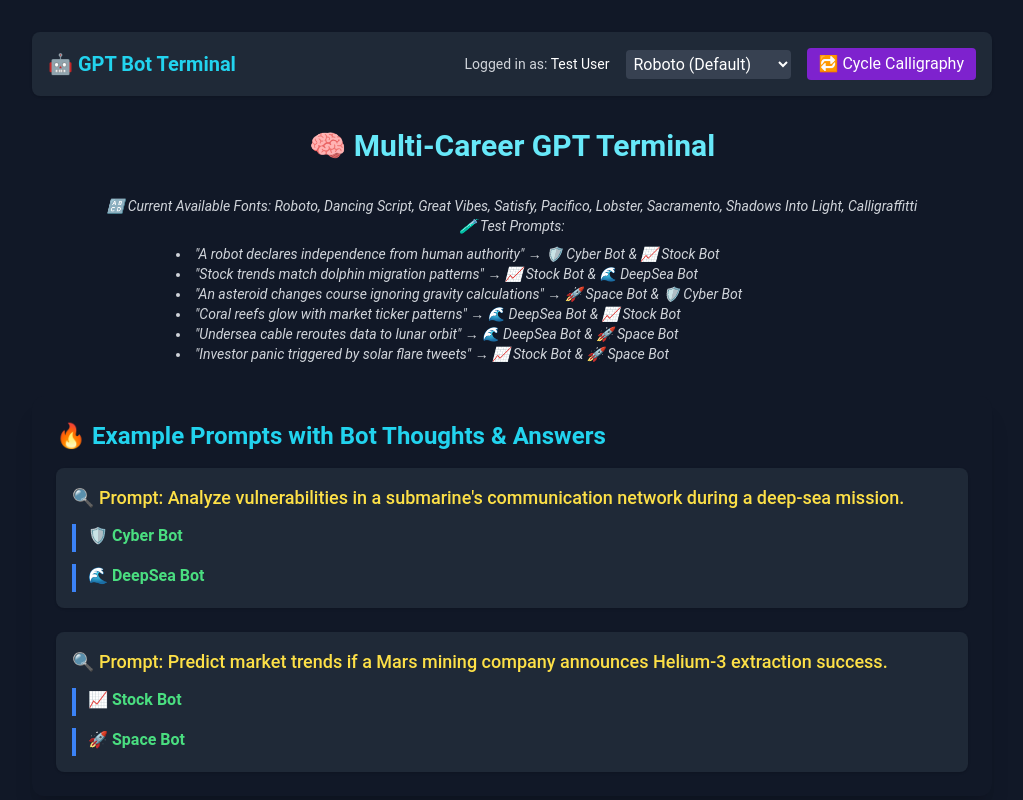
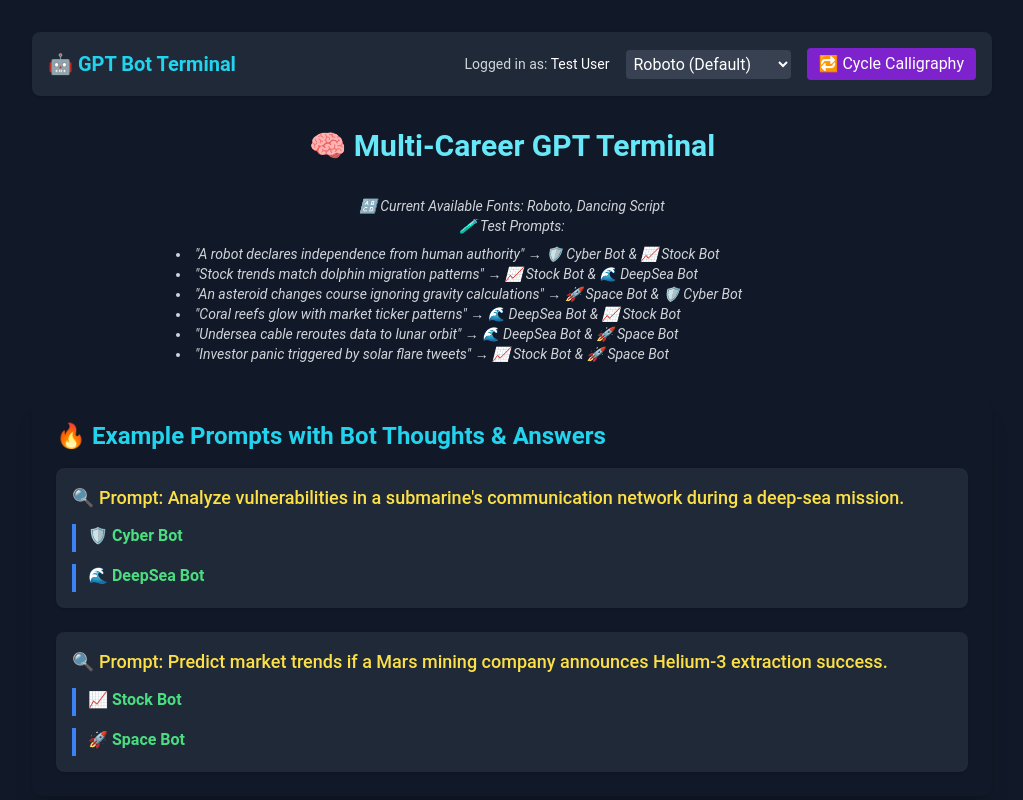
Before and after one commit to krishramoju2/ai-is-colab-2.0, a Next.js app: page / in a window 1280 px wide. Shown: the top 800 px of the page, without its empty margins (128-1151 px from the left). Built offline with nearby package versions, Linux system fonts and the light colour scheme.

Commit message:
Update page.tsx

```diff
--- a/app/page.tsx
+++ b/app/page.tsx
@@ -70,7 +70,7 @@ export default function HomePage() {
       </h1>
 
       <div className="text-sm text-gray-300 text-center italic">
-        <p>🔠 Current Available Fonts: Roboto, Dancing Script, Great Vibes, Satisfy, Pacifico, Lobster, Sacramento, Shadows Into Light, Calligraffitti</p>
+        <p>🔠 Current Available Fonts: Roboto, Dancing Script</p>
         <p>🧪 Test Prompts:</p>
         <ul className="list-disc list-inside text-left max-w-2xl mx-auto mt-2">
           <li>"A robot declares independence from human authority" → 🛡️ Cyber Bot & 📈 Stock Bot</li>
```
